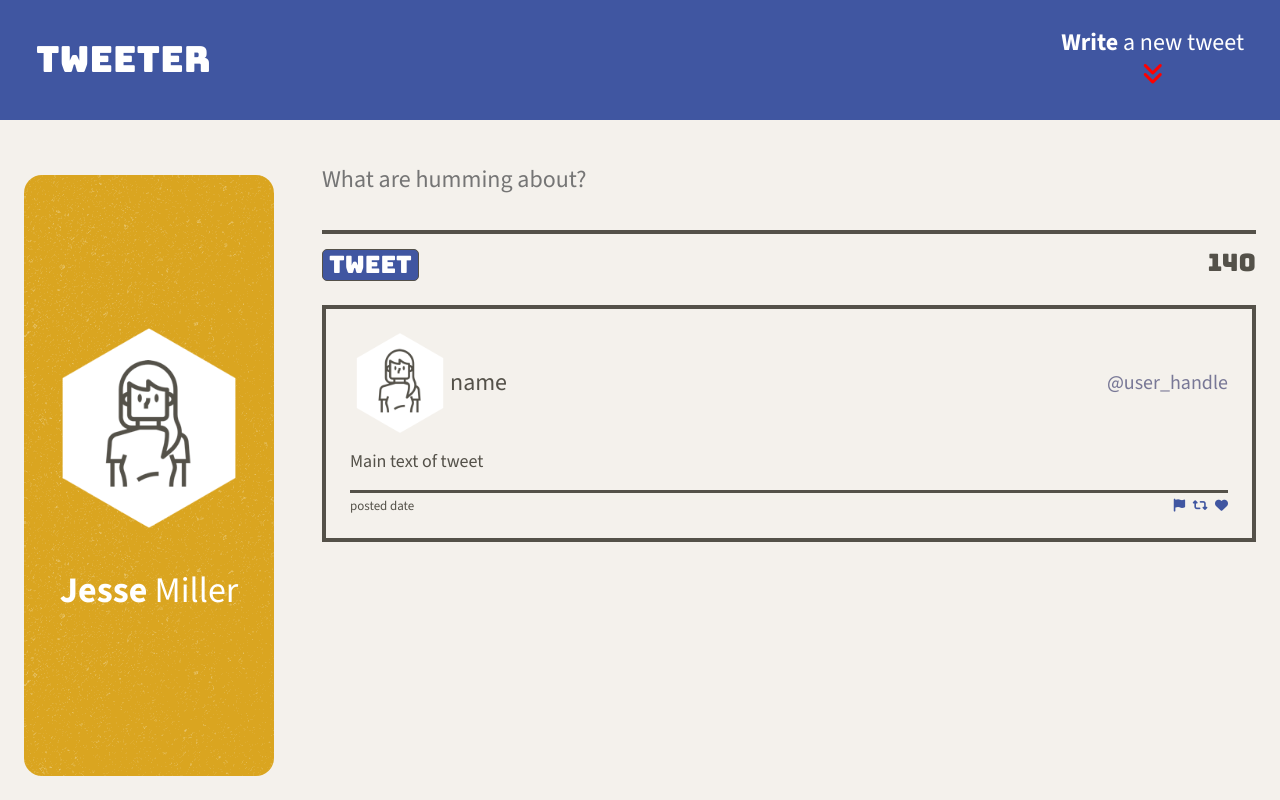
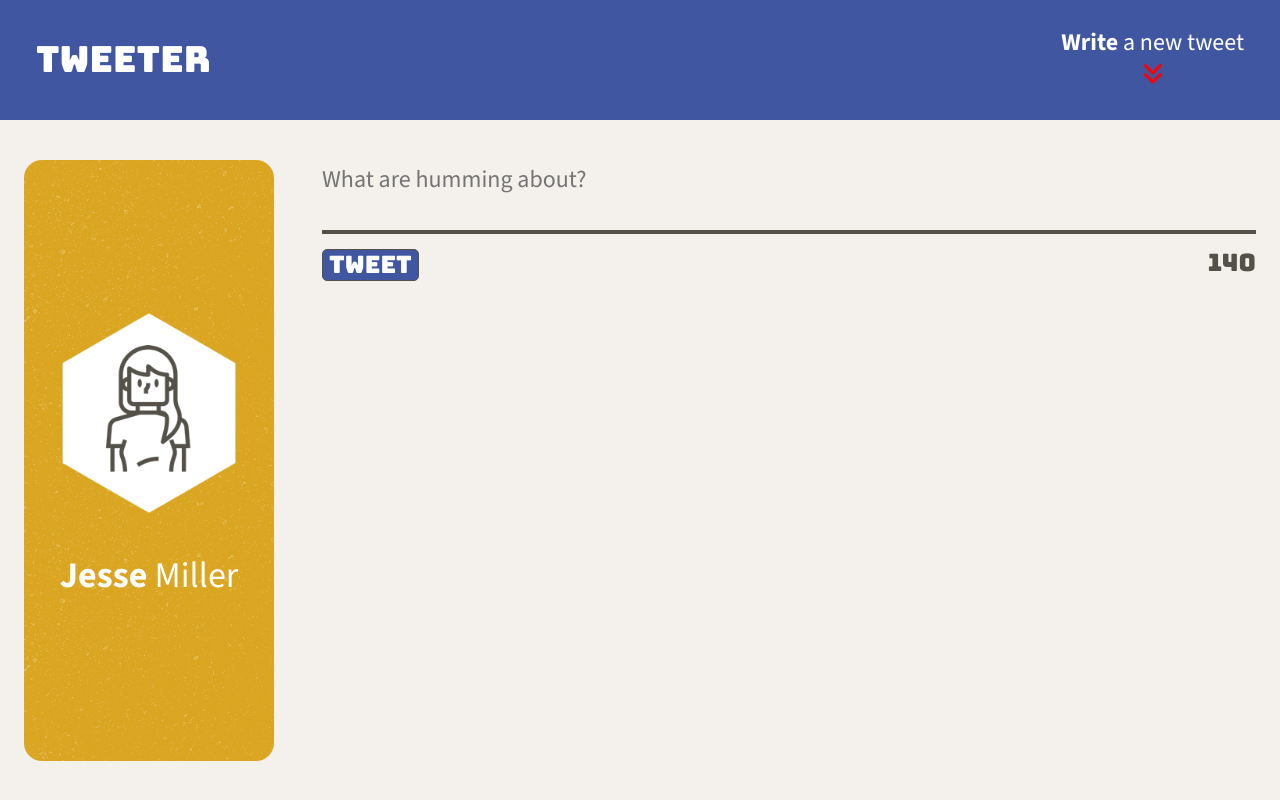
Before and after one commit to Jesse-D-Miller/tweeter, a plain HTML site: page public/index.html in a window 1280 px wide. Drawn offline with nearby package versions, Linux system fonts and the light colour scheme; no server answers.

Commit message:
changes as per feedback

```diff
--- a/public/index.html
+++ b/public/index.html
@@ -78,24 +78,6 @@
     </section>
     <!-- tweets container -->
     <section class="tweets-container">
-      <article class="tweet">
-        <header>
-          <div>
-            <img src="/images/profile-hex.png" alt="avatar image">
-            <span>name</span>
-          </div>
-          <span class="handle">@user_handle</span>
-        </header>
-        <p>Main text of tweet</p>
-        <footer>
-          <span>posted date</span>
-          <div>
-            <i class="fa-solid fa-flag"></i>
-            <i class="fa-solid fa-retweet"></i>
-            <i class="fa-solid fa-heart"></i>
-          </div>
-        </footer>
-      </article>
     </section>
   </main>
 </body>
--- a/public/styles/header.css
+++ b/public/styles/header.css
@@ -43,7 +43,7 @@
 @media only screen and (min-width: 768px) {
   .header {
     position: fixed;
-    top: 175px;
+    top: 160px;
     left: 1em;
     width: 250px;
     height: calc(100vh - 175px - 1em);
--- a/public/styles/tweet.css
+++ b/public/styles/tweet.css
@@ -67,5 +67,6 @@ article.tweet footer div i:hover {
   article.tweet {
     width: 100%;
     padding: 0.5em;
+    font-size: 0.75em;
   }
 }
```
